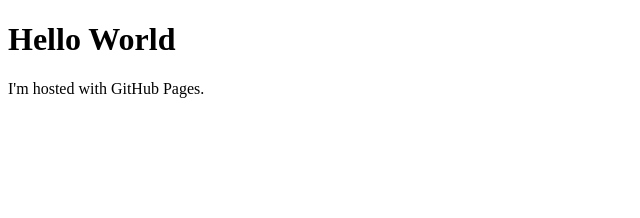
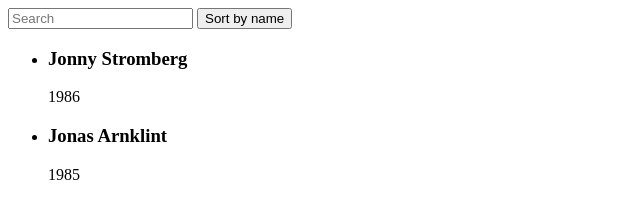
Before and after one commit to isaiahpr/github.io, a plain HTML site: page index.html in a window 1280 px wide. Shown: the whole page, without its empty margins (0-640 px from the left). Drawn offline with Linux system fonts and the light colour scheme.

Commit message:
uploading test js

```diff
--- a/index.html
+++ b/index.html
@@ -1,7 +1,24 @@
 <!DOCTYPE html>
 <html>
 <body>
-<h1>Hello World</h1>
-<p>I'm hosted with GitHub Pages.</p>
+    <script src="//cdnjs.cloudflare.com/ajax/libs/list.js/1.5.0/list.min.js"></script>
+    <div id="users">
+      <input class="search" placeholder="Search" />
+      <button class="sort" data-sort="name">
+        Sort by name
+      </button>
+
+      <ul class="list">
+        <li>
+          <h3 class="name">Jonny Stromberg</h3>
+          <p class="born">1986</p>
+        </li>
+        <li>
+          <h3 class="name">Jonas Arnklint</h3>
+          <p class="born">1985</p>
+        </li>
+      </ul>
+
+    </div>
 </body>
 </html>
--- /dev/null
+++ b/site.css
@@ -0,0 +1,87 @@
+.list {
+    font-family:sans-serif;
+    margin:0;
+    padding:20px 0 0;
+  }
+  .list > li {
+    display:block;
+    background-color: #eee;
+    padding:10px;
+    box-shadow: inset 0 1px 0 #fff;
+  }
+  .avatar {
+    max-width: 150px;
+  }
+  img {
+    max-width: 100%;
+  }
+  h3 {
+    font-size: 16px;
+    margin:0 0 0.3rem;
+    font-weight: normal;
+    font-weight:bold;
+  }
+  p {
+    margin:0;
+  }
+
+  input {
+    border:solid 1px #ccc;
+    border-radius: 5px;
+    padding:7px 14px;
+    margin-bottom:10px
+  }
+  input:focus {
+    outline:none;
+    border-color:#aaa;
+  }
+  .sort {
+    padding:8px 30px;
+    border-radius: 6px;
+    border:none;
+    display:inline-block;
+    color:#fff;
+    text-decoration: none;
+    background-color: #28a8e0;
+    height:30px;
+  }
+  .sort:hover {
+    text-decoration: none;
+    background-color:#1b8aba;
+  }
+  .sort:focus {
+    outline:none;
+  }
+  .sort:after {
+    width: 0;
+    height: 0;
+    border-left: 5px solid transparent;
+    border-right: 5px solid transparent;
+    border-bottom: 5px solid transparent;
+    content:"";
+    position: relative;
+    top:-10px;
+    right:-5px;
+  }
+  .sort.asc:after {
+    width: 0;
+    height: 0;
+    border-left: 5px solid transparent;
+    border-right: 5px solid transparent;
+    border-top: 5px solid #fff;
+    content:"";
+    position: relative;
+    top:13px;
+    right:-5px;
+  }
+  .sort.desc:after {
+    width: 0;
+    height: 0;
+    border-left: 5px solid transparent;
+    border-right: 5px solid transparent;
+    border-bottom: 5px solid #fff;
+    content:"";
+    position: relative;
+    top:-10px;
+    right:-5px;
+  }
```
